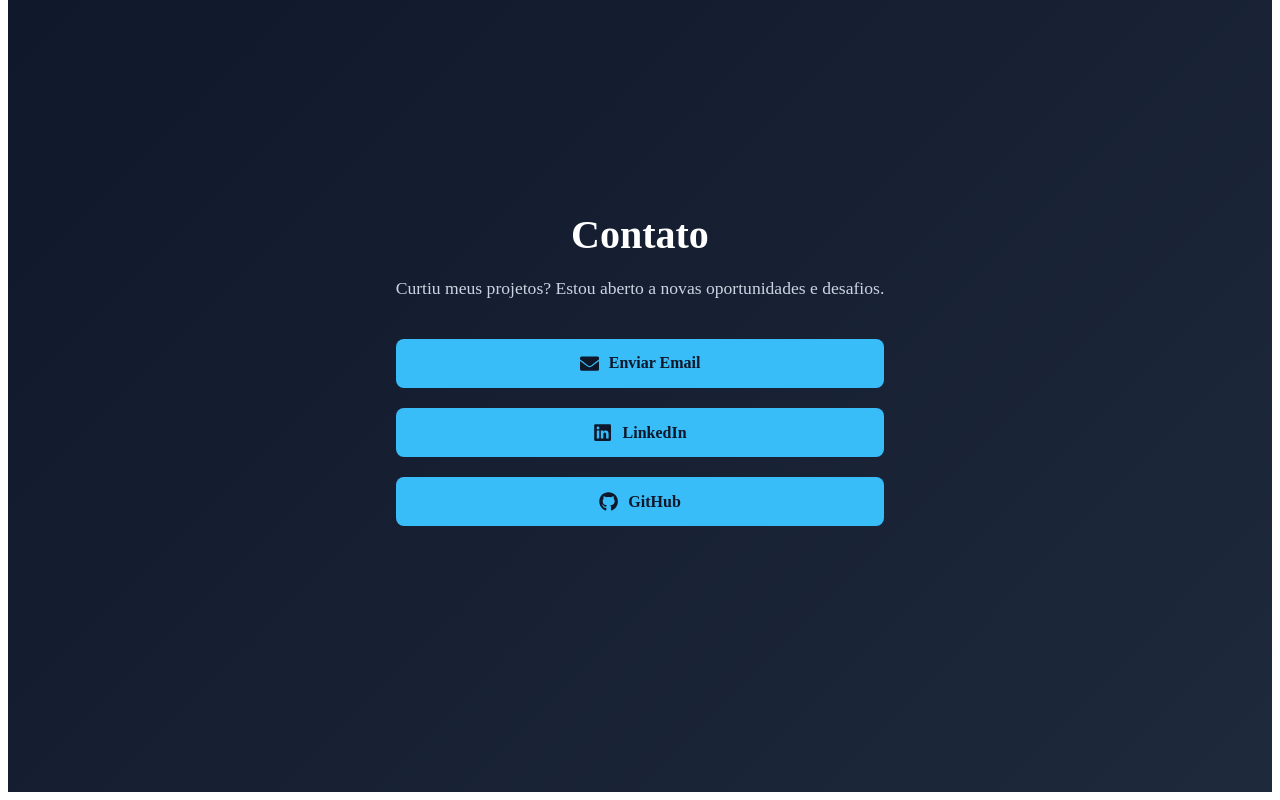
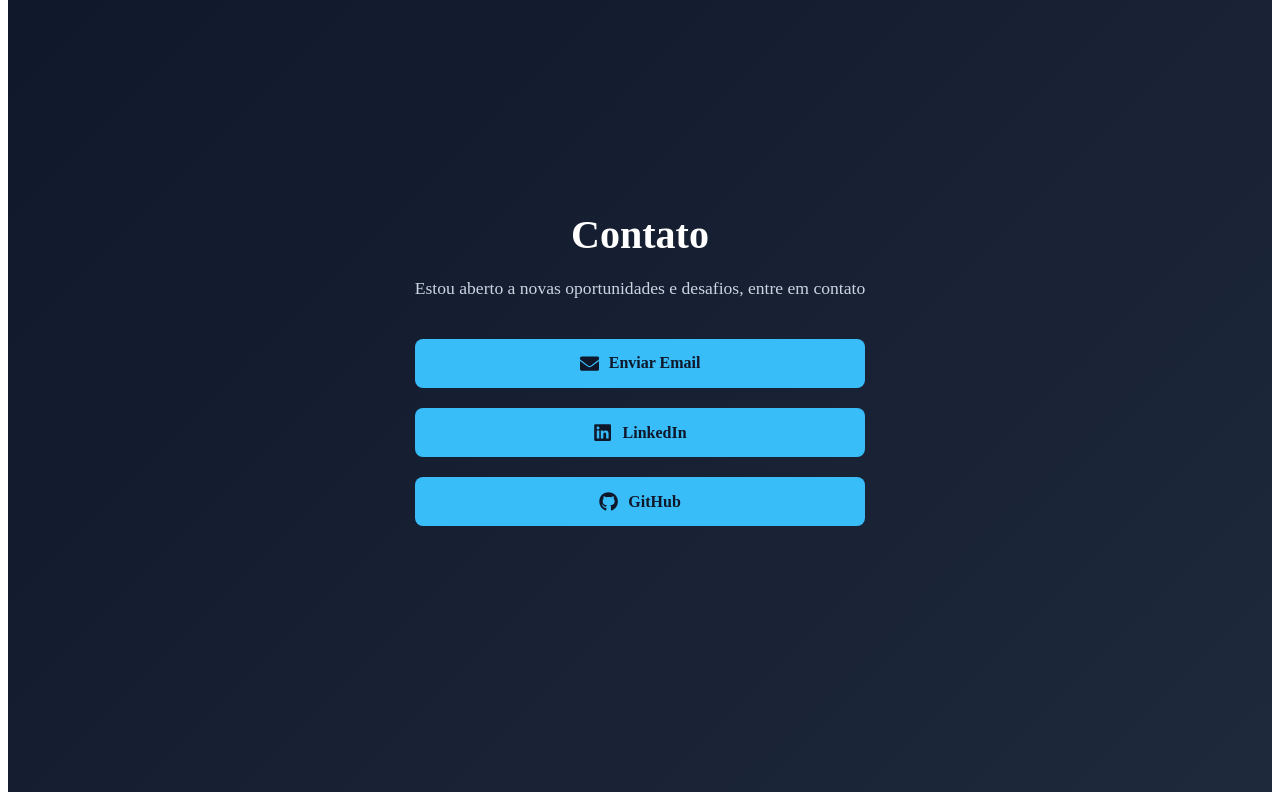
Before and after one commit to martins-kayk77/portfolio-kaike, a React (Vite) app: page / in a window 1280 px wide. Shown: the part 2688-3488 px from the top of the page. Built offline with nearby package versions, Linux system fonts and the light colour scheme.

Commit message:
personalização do navegador

```diff
--- a/index.html
+++ b/index.html
@@ -2,9 +2,9 @@
 <html lang="en">
   <head>
     <meta charset="UTF-8" />
-    <link rel="icon" type="image/svg+xml" href="/vite.svg" />
+    <link rel="icon" type="image/svg+xml" href="/public/Frame 2.svg" />
     <meta name="viewport" content="width=device-width, initial-scale=1.0" />
-    <title>portfolio-kaike</title>
+    <title>Portfolio Kaike Martins</title>
   </head>
   <body>
     <div id="root"></div>
--- a/src/pages/contato/contato.jsx
+++ b/src/pages/contato/contato.jsx
@@ -7,7 +7,7 @@ function Contato() {
       <div className="contato-container">
         <h2>Contato</h2>
         <p>
-          Curtiu meus projetos? Estou aberto a novas oportunidades e desafios.
+          Estou aberto a novas oportunidades e desafios, entre em contato
         </p>
 
         <div className="contato-botoes">
--- a/src/pages/projetos/projetos.jsx
+++ b/src/pages/projetos/projetos.jsx
@@ -22,7 +22,7 @@ const projetos = [
     titulo: 'Portfólio Pessoal',
     descricao: 'Portfólio desenvolvido em React com layout responsivo e mobile first.',
     tecnologias: ['React', 'CSS'],
-    github: 'https://github.com/seuusuario/portfolio',
+    github: 'https://github.com/martins-kayk77/portfolio-kaike',
     demo: '#'
   }
 
```
Also changed, not shown: public/Frame 2.svg (added).
